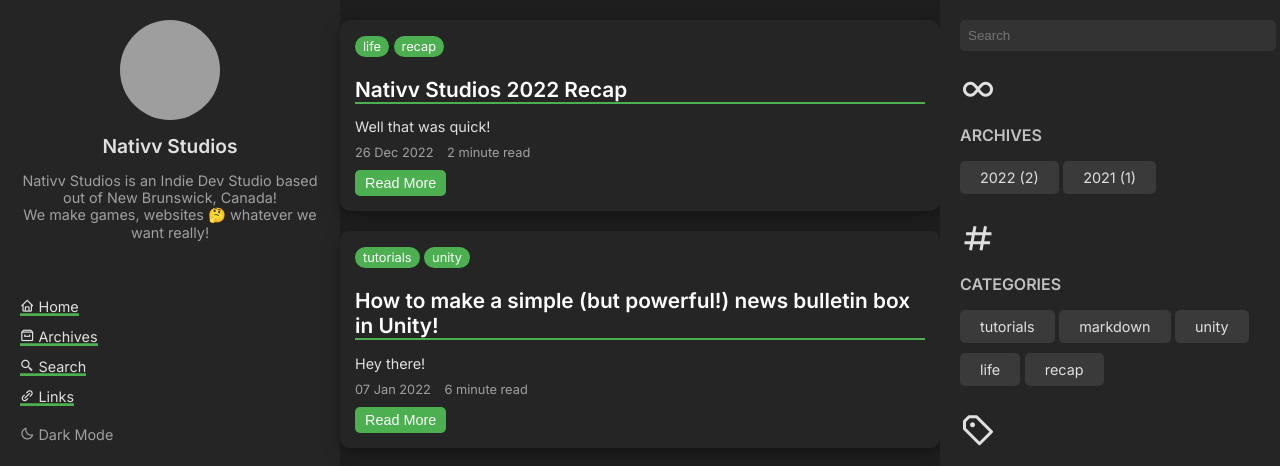
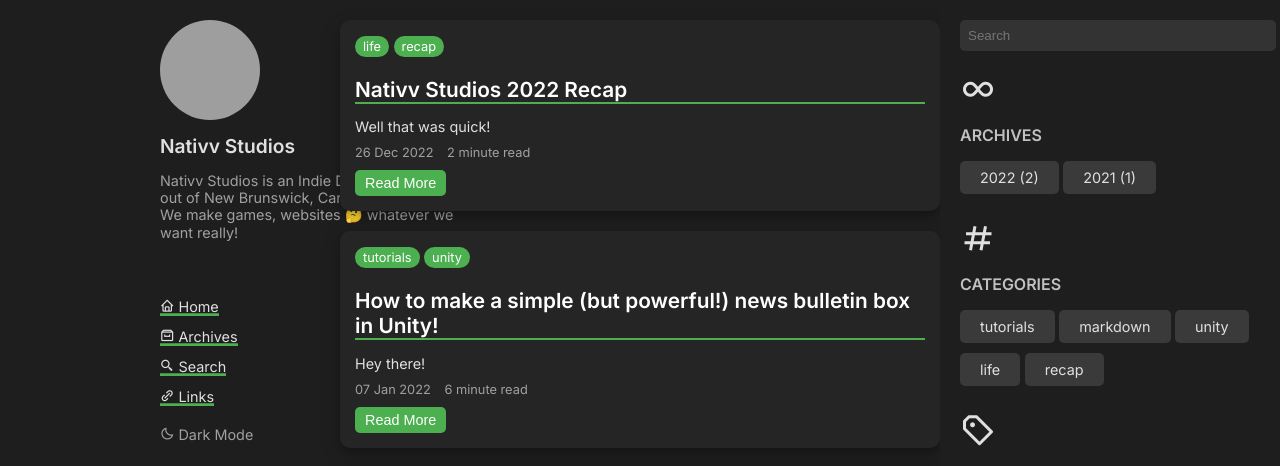
Before and after one commit to nativvstudios/Noctis, a Jekyll site: the page built from index.md, in a window 1280 px wide. Shown: the top 466 px of the page. Built offline with Jekyll 4.4.1, drawn with Linux system fonts in a browser that asks for light colours; grey boxes are pictures that could not be loaded.

Commit message:
Changes: -Made the sidebar background color same as the page background color -Aligned the profile text to the left on desktop and center on mobile.

```diff
--- a/assets/css/styles.scss
+++ b/assets/css/styles.scss
@@ -2,7 +2,8 @@
 ---
 
 $background-color: #1e1e1e;
-$sidebar-background: #252525;
+$sidebar-background: #1e1e1e;
+$articles-background: #252525;
 $text-color: #e0e0e0;
 $secondary-text-color: #a0a0a0;
 $highlight-color: #4caf50;
@@ -10,7 +11,8 @@
 $search-background: #333333;
 
 $dark-background-color: #121212;
-$dark-sidebar-background: #1e1e1e;
+$dark-sidebar-background: #121212;
+$dark-articles-background: #1e1e1e;
 $dark-text-color: #e0e0e0;
 
 $breakpoint-tablet: 900px;
@@ -83,9 +85,14 @@
 
 .left-sidebar {
   background-color: $sidebar-background;
-  padding: 20px;
+  padding-left: 10rem;
+  padding-top: 20px;
 
   @media (max-width: $breakpoint-tablet) {
+    padding-left: none;
+    padding-top: none;
+    padding: 10px;
+
     nav {
       ul {
         text-align: center;
@@ -96,6 +103,10 @@
     }
   }
   @media (max-width: $breakpoint-mobile) {
+    padding-left: none;
+    padding-top: none;
+    padding: 10px;
+
     nav {
       justify-content: center;
       ul {
@@ -122,7 +133,15 @@
   }
 
   .profile {
+
+    @media (max-width: $breakpoint-tablet) {
     text-align: center;
+    }
+
+    @media (max-width: $breakpoint-mobile) {
+      text-align: center;
+      }
+    text-align: left;
     margin-bottom: 20px;
 
     img {
@@ -349,7 +368,7 @@
   box-shadow:
     0 4px 8px 0 rgba(0, 0, 0, 0.2),
     0 6px 20px 0 rgba(0, 0, 0, 0.19);
-  background-color: $sidebar-background;
+  background-color: $articles-background;
   border-radius: 10px;
   margin-bottom: 20px;
   overflow: hidden;
@@ -360,7 +379,7 @@
   }
 
   body.dark-mode & {
-    background-color: $dark-sidebar-background;
+    background-color: $dark-articles-background;
   }
 
   .article-content,
```
